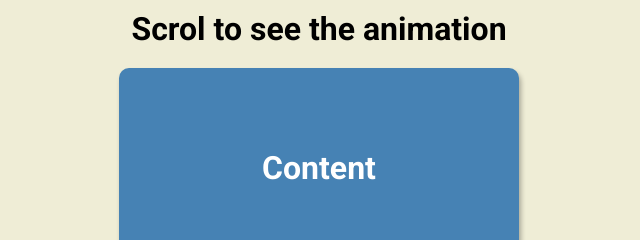
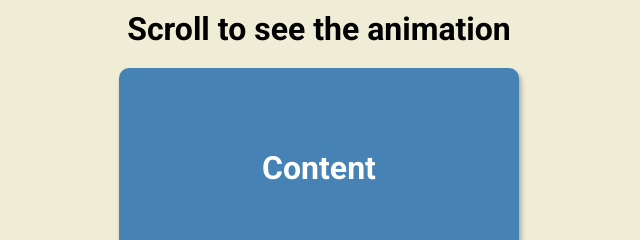
Before and after one commit to alexisrodgsz/WebFeatures, a plain HTML site: page Scrolling/index.html in a window 1280 px wide. Shown: the top 240 px of the page, 321-961 px from the left. Drawn offline with Linux system fonts and the light colour scheme.

Commit message:
checked text

```diff
--- a/Scrolling/index.html
+++ b/Scrolling/index.html
@@ -12,7 +12,7 @@
     <title>Scroll Animation</title>
 </head>
 <body>
-    <h1>Scrol to see the animation</h1>
+    <h1>Scroll to see the animation</h1>
 
     <div class="box"><h1>Content</h1></div>
     <div class="box"><h1>Content</h1></div>
```
